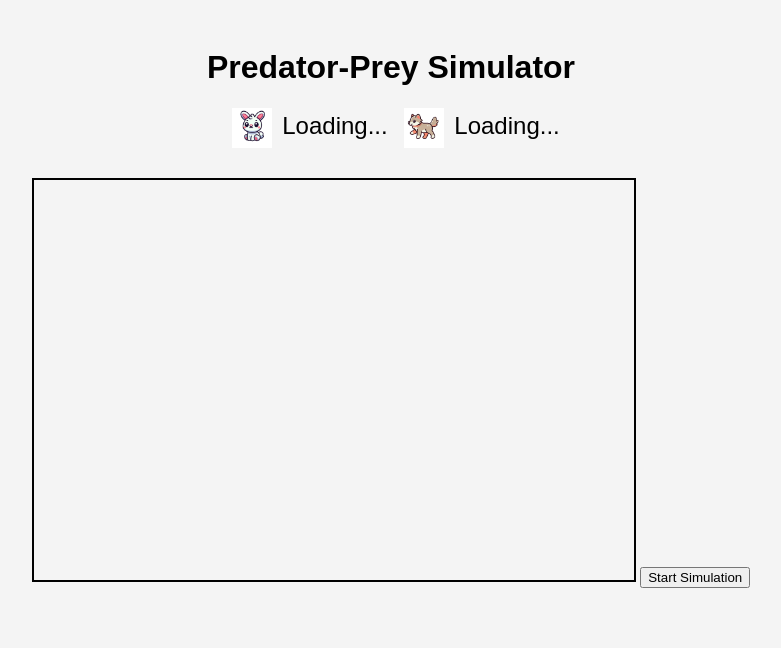
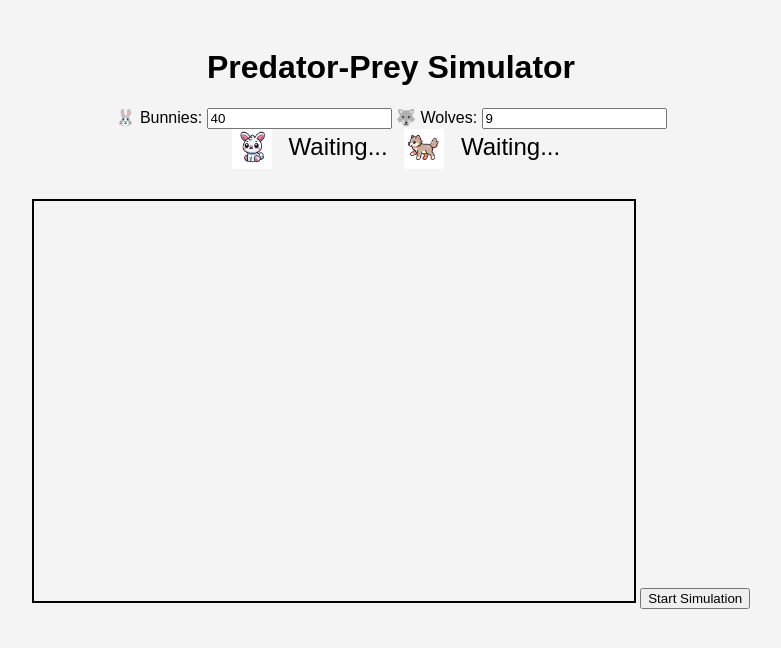
Before and after one commit to Nasser-Mohammed/Nasser-Mohammed.github.io, a Jekyll site: the page _pages/programs-simulations/Population-Model/index.html, which Jekyll copies as it is, in a window 1280 px wide. Shown: the top 648 px of the page, without its empty margins (249-1030 px from the left). Built offline with Jekyll 4.4.1, drawn with Linux system fonts in a browser that asks for light colours.

Commit message:
Update index.html

```diff
--- a/_pages/programs-simulations/Population-Model/index.html
+++ b/_pages/programs-simulations/Population-Model/index.html
@@ -9,9 +9,22 @@
 <body>
   <h1>Predator-Prey Simulator</h1>
 
+  <div id="inputs">
+    <label>
+      🐰 Bunnies:
+      <input id="bunny-input" type="text" value="40" />
+    </label>
+    <label>
+      🐺 Wolves:
+      <input id="wolf-input" type="text" value="9" />
+    </label>
+  </div>
+
   <div id="counters">
-    <img src="rabbit.png" class="icon"><span id="bunny-count">Loading...</span>
-    <img src="wolf.png" class="icon"><span id="wolf-count">Loading...</span>
+    <img src="rabbit.png" class="icon">
+    <span id="rabbit-count">Waiting...</span>
+    <img src="wolf.png" class="icon">
+    <span id="wolf-count">Waiting...</span>
   </div>
 
   <canvas id="simCanvas" width="600" height="400"></canvas>
```
